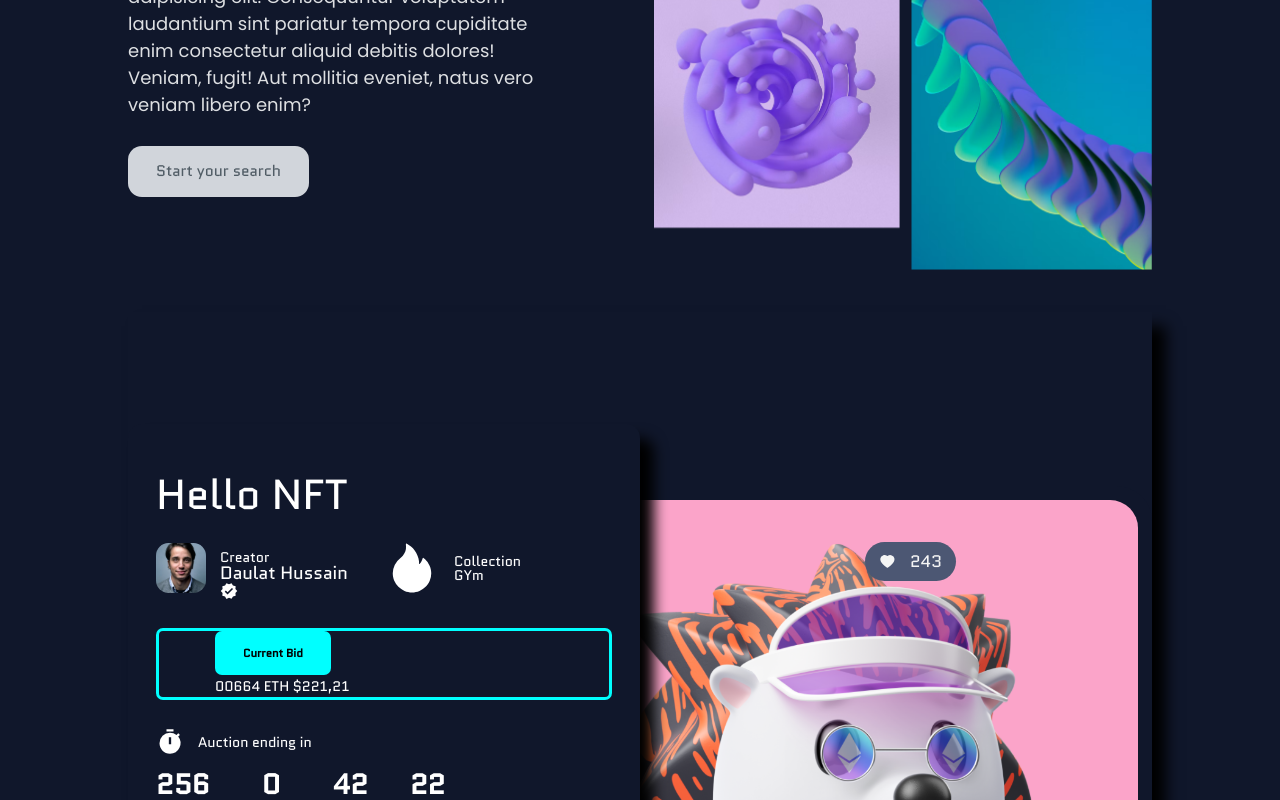
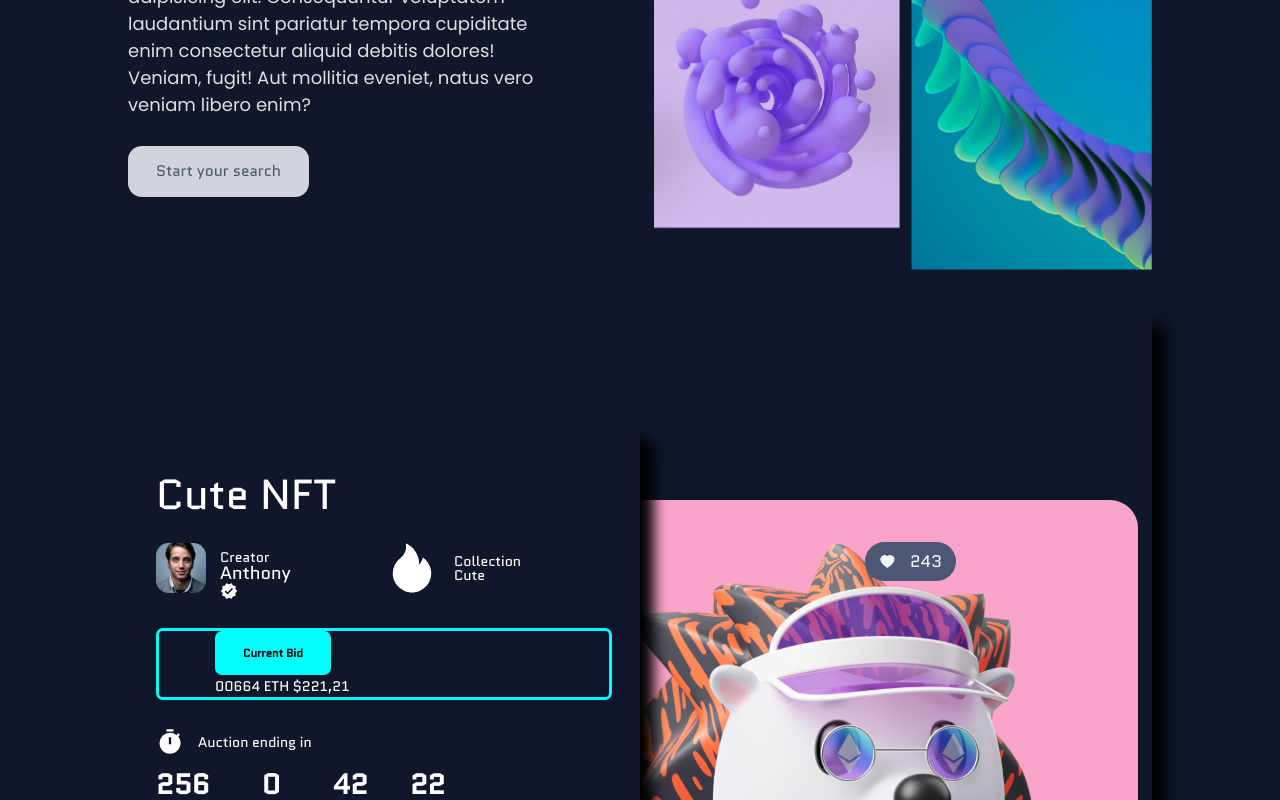
Before and after one commit to Benjcrpy/technar-marketplace-template-v2, a Next.js app: page / in a window 1280 px wide. Shown: the part 389-1189 px from the top of the page. Built offline with nearby package versions, Linux system fonts and the light colour scheme.

Commit message:
Update BigNFTSlider.jsx

```diff
--- a/components/BigNFTSlider/BigNFTSlider.jsx
+++ b/components/BigNFTSlider/BigNFTSlider.jsx
@@ -47,10 +47,10 @@ useEffect(() => {
 
   const sliderData = [
     {
-      title: "Hello NFT",
+      title: "Cute NFT",
       id: 1,
-      name: "Daulat Hussain",
-      collection: "GYm",
+      name: "Anthony",
+      collection: "Cute",
       price: "00664 ETH",
       like: 243,
       image: images.user1,
@@ -66,9 +66,9 @@ useEffect(() => {
     {
       title: "Buddy NFT",
       id: 2,
-      name: "Shoaib Hussain",
+      name: "George",
       collection: "Home",
-      price: "0000004 ETH",
+      price: "004 ETH",
       like: 243,
       image: images.user2,
       nftImage: images.nft_image_2,
@@ -96,10 +96,10 @@ useEffect(() => {
       },
     },
     {
-      title: "Home NFT",
+      title: "Builder NFT",
       id: 4,
-      name: "Raayan Hussain",
-      collection: "GYm",
+      name: "Ryzen",
+      collection: "Build",
       price: "4664 ETH",
       like: 243,
       image: images.user4,
```
